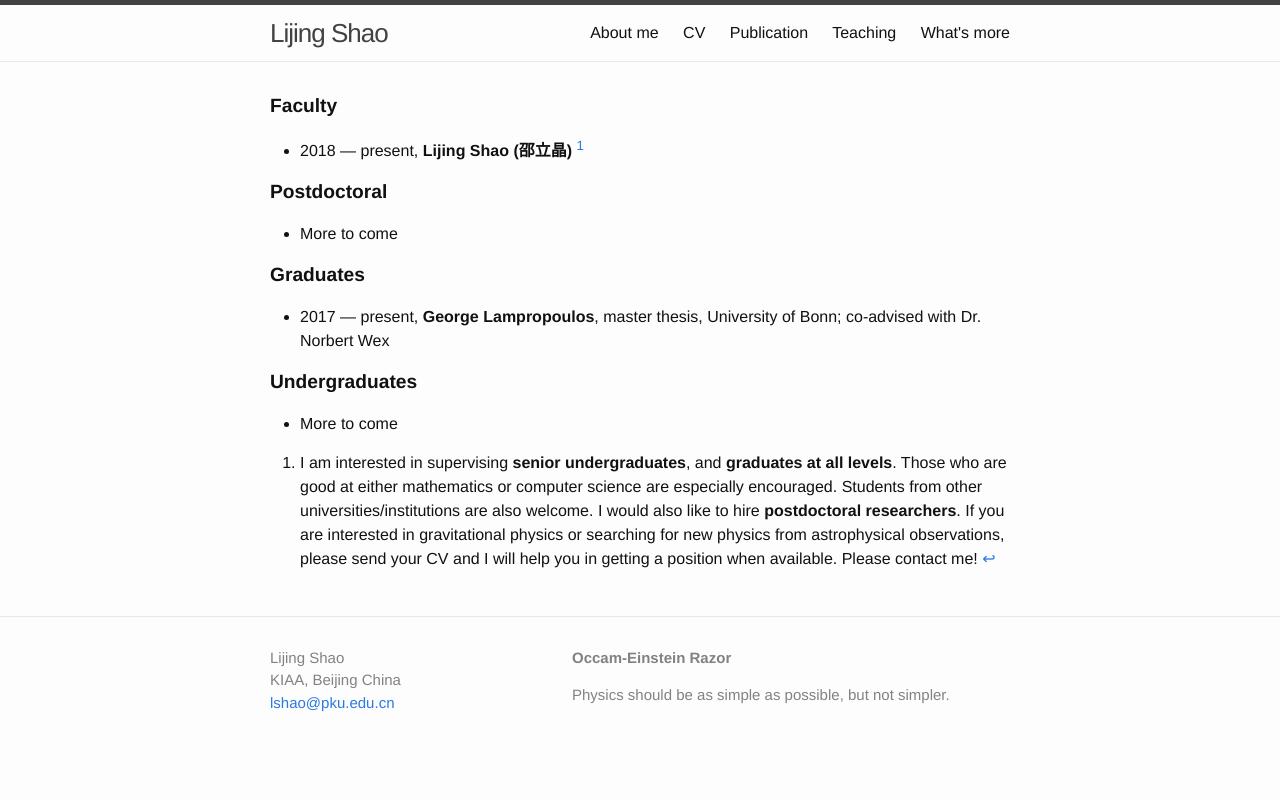
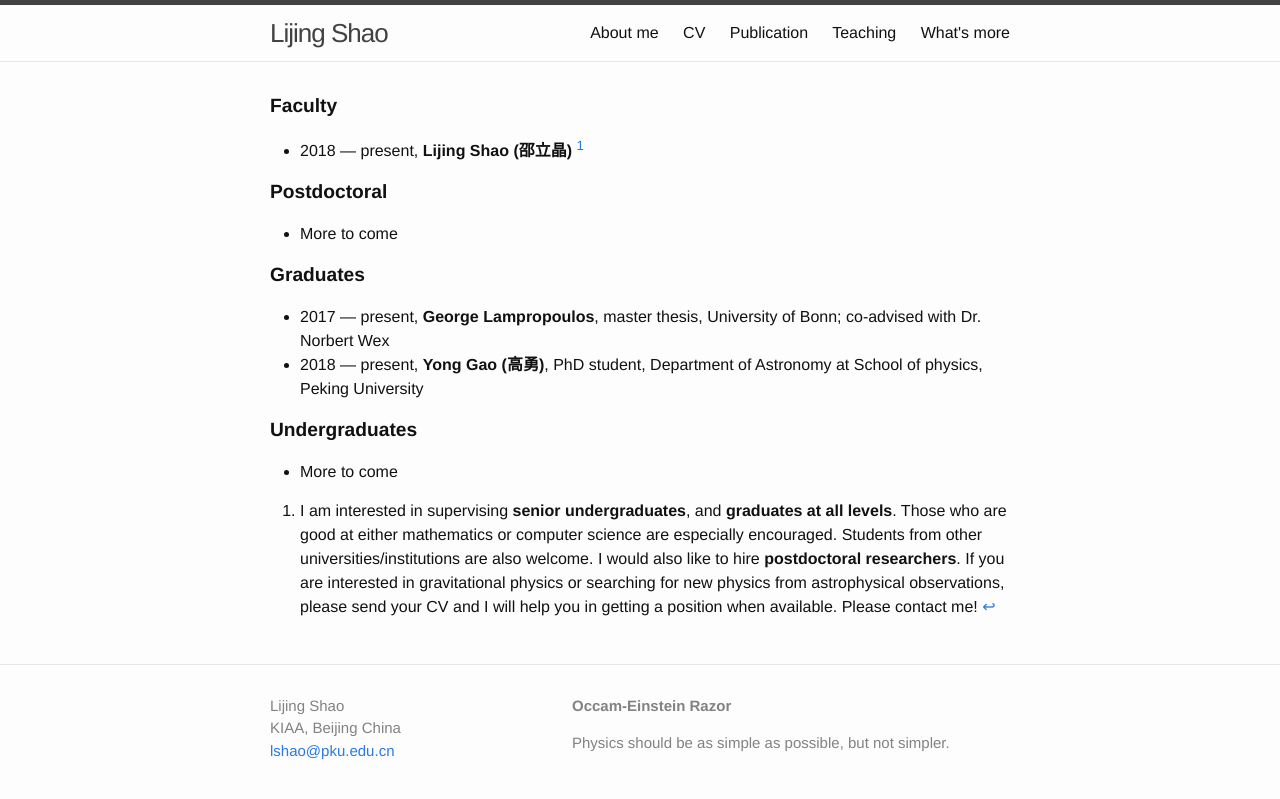
Before and after one commit to Friendshao/Friendshao.github.io, a Jekyll site: the page built from docs/people.md, in a window 1280 px wide. Shown: the top 799 px of the page. Built offline with Jekyll 4.4.1, drawn with Linux system fonts in a browser that asks for light colours.

Commit message:
add Yong Gao

```diff
--- a/docs/people.md
+++ b/docs/people.md
@@ -16,6 +16,8 @@ layout: default
 
 - 2017 — present, **George Lampropoulos**, master thesis, University of Bonn;
   co-advised with Dr. Norbert Wex
+- 2018 — present, **Yong Gao (高勇)**, PhD student, Department of Astronomy at
+  School of physics, Peking University
 
 <big>**Undergraduates**</big>
 
```
